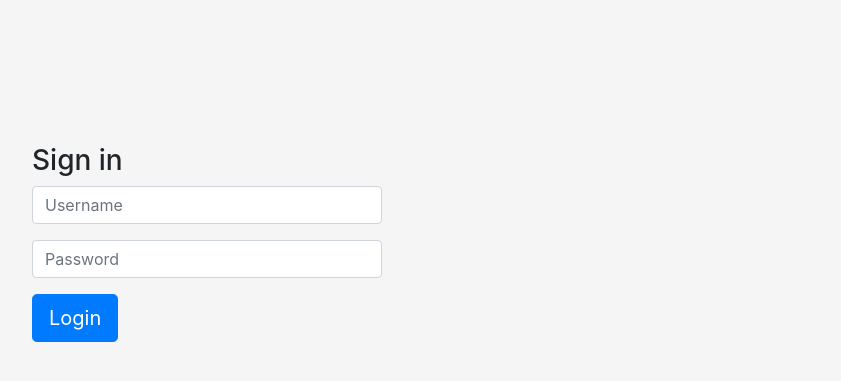
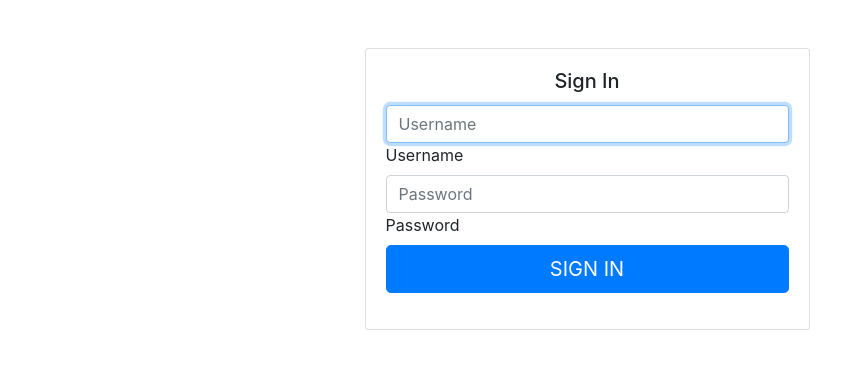
Before and after one commit to akash-coded/profile-maker, a PHP site: page / in a window 1280 px wide. Shown: the top 381 px of the page, without its empty margins (53-894 px from the left). Run offline with PHP 8.4, Linux system fonts and the light colour scheme; some libraries are stand-ins or nearby versions.

Commit message:
Login Page

```diff
--- a/index.php
+++ b/index.php
@@ -1,10 +1,10 @@
 <?php
 session_start();
 
-/* if (isset($_SESSION["user"])!="") {
-header("Location: welcome.php");
-exit;
-} */
+if (isset($_SESSION["user"])) {
+    header("Location: welcome.php");
+    exit;
+}
 
 $username = $password = "";
 $usernameErr = $passwordErr = "";
@@ -13,15 +13,15 @@
     $username = $_POST['username'];
     $password = $_POST['password'];
 
-    if ($username == "akash") {
-        if ($password == "mindfire") {
+    if ("akash" == $username) {
+        if ("mindfire" == $password) {
             $_SESSION["user"] = $username;
-            header("Location:welcome.php");
+            header("Location: welcome.php");
         } else {
-            $passwordErr = "Wrong password";
+            $passwordErr = 1;
         }
     } else {
-        $usernameErr = "Invalid username";
+        $usernameErr = 1;
     }
 }
 ?>
@@ -29,42 +29,48 @@
 <html lang="en">
 
 <head>
-    <meta charset="utf-8">
+    <meta charset="utf-8" />
     <meta name="viewport" content="width=device-width, initial-scale=1.0, shrink-to-fit=no" />
-    <meta name="description" content="A simple resume created using HTML and Bootstrap" />
+    <meta name="description" content="Login page for profile maker" />
     <meta name="robots" content="index, follow" />
-    <meta name='author' content="Akash Das">
-    <title>Login</title>
+    <meta name="googlebot" content="index, follow" />
+    <meta name="author" content="Akash Das" />
+    <title>Login | Profile Maker</title>
     <link rel="icon" href="favicon.png" type="image/png" sizes="16x16" />
     <link href="vendor/bootstrap/css/bootstrap.min.css" rel="stylesheet" />
-    <link rel="stylesheet" type="text/css" href="assets/css/login_style.css">
+    <link rel="stylesheet" type="text/css" href="assets/css/login.min.css" />
+    <link href="vendor/fontawesome-free/css/all.min.css" rel="stylesheet" type="text/css" />
 </head>
 
 <body>
     <div class="container">
         <div class="row">
-            <div class="col-md-4 col-md-offset-4">
-                <div class="panel panel-primary">
-                    <div class="panel-heading">
-                        <h3 class="panel-title">Sign in</h3>
-                    </div>
-                    <div class="panel-body">
-                        <form accept-charset="UTF-8" role="form" method="post"
+            <div class="col-sm-9 col-md-7 col-lg-5 mx-auto">
+                <div class="card card-signin my-5">
+                    <div class="card-body">
+                        <h5 class="card-title text-center">Sign In</h5>
+                        <form class="form-signin" role="form" method="post"
                             action="<?php echo htmlspecialchars($_SERVER["PHP_SELF"]); ?>">
-                            <fieldset>
-                                <div class="form-group">
-                                    <input id="login-username" class="form-control"
-                                        placeholder="<?php echo !$usernameErr ? "Username" : $usernameErr ?>"
-                                        name="username" type="text">
-                                </div>
-                                <div class="form-group">
-                                    <input id="login-password" class="form-control"
-                                        placeholder="<?php echo !$passwordErr ? "Password" : $passwordErr ?>"
-                                        name="password" type="password" value="">
-                                </div>
-                                <input id="btn-login" class="btn btn-lg btn-primary btn-square" name="btn-login"
-                                    type="submit" value="Login">
-                            </fieldset>
+                            <div class="form-label-group">
+                                <input type="text" id="inputUsername" class="form-control <?php echo (1 == $usernameErr) ? 'is-invalid' : '';
+                                                                                            unset($usernameErr) ?>"
+                                    name="username" placeholder="Username" required autofocus />
+                                <label for="inputUsername">Username</label>
+                                <div class="invalid-feedback">Please enter a valid username</div>
+                            </div>
+
+                            <div class="form-label-group">
+                                <input type="password" id="inputPassword" class="form-control <?php echo (1 == $passwordErr) ? 'is-invalid' : '';
+                                                                                                unset($passwordErr) ?>"
+                                    name="password" placeholder="Password" required />
+                                <label for="inputPassword">Password</label>
+                                <div class="invalid-feedback">Opps! You have entered an invalid password.</div>
+                            </div>
+
+                            <button id="btnLogin" class="btn btn-lg btn-primary btn-block text-uppercase"
+                                name="btn-login" type="submit">
+                                Sign in
+                            </button>
                         </form>
                     </div>
                 </div>
@@ -72,6 +78,8 @@
         </div>
     </div>
 
+    <script src="vendor/jquery/jquery.min.js"></script>
+    <script src="vendor/bootstrap/js/bootstrap.bundle.min.js"></script>
 </body>
 
 </html>
```
